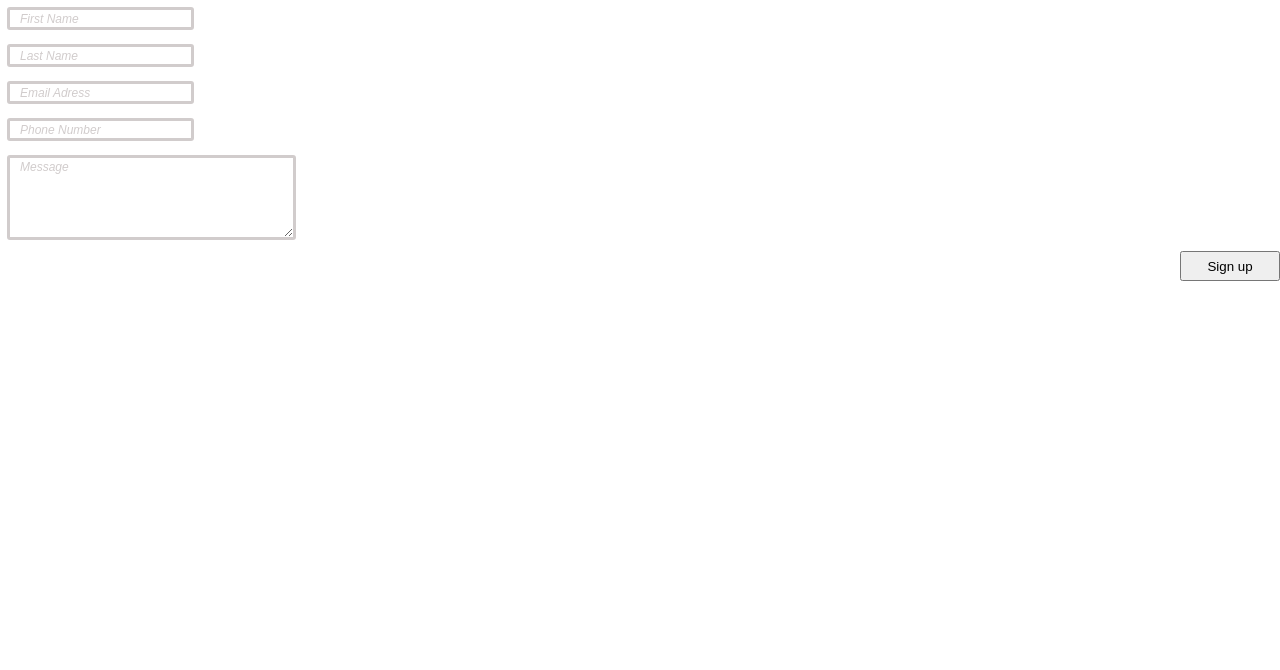
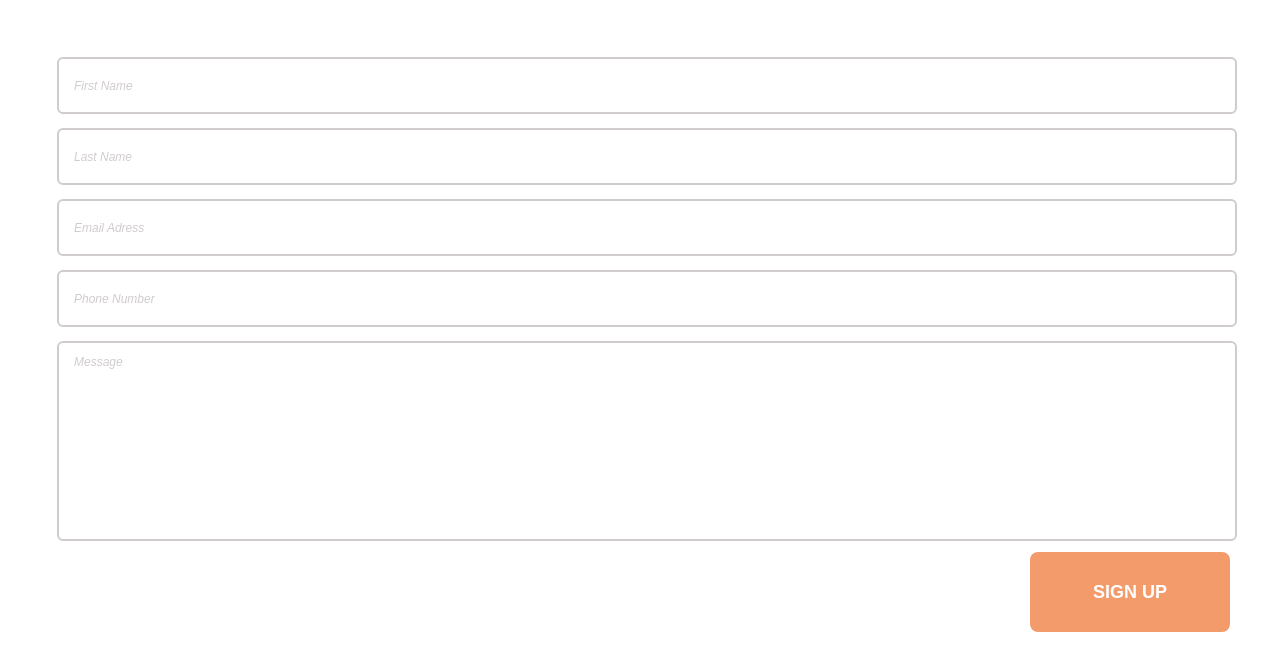
Before and after one commit to mouadelamrani/Mouad-El-Amrani-UI-Brief, a plain HTML site: page Test form/Form.html in a window 1280 px wide. Drawn offline with Linux system fonts and the light colour scheme.

Commit message:
Form Done

```diff
--- a/Test form/Style.css
+++ b/Test form/Style.css
@@ -2,44 +2,36 @@ body{
     margin: 0;
 }
 
-    .myForm{
-        /* height: auto;
-        width: auto;
-        flex-direction: column;
-        display: flex; */
-        /* margin: 50px 50px 50px 50px; */
-        /* padding: 50px 50px 50px 50px; */
-        /* background: seashell;
-        align-self: center;
-        justify-content: center; */
-
-    }
-
     .myForm div{
         /* background: rgb(226, 226, 41); */
+        margin: 50px;
     }
 
     .myForm input{
         margin: 7px;
-        border-radius: 3px;
-        border: solid;
+        border-radius: 6px;
         border-color: #D1CCCC;
         background-color: transparent;
-        text-indent: 0.5rem;
-        /* width: 100%;
-        height: 20px; */
-
+        width: 100%;
+        height: 57px;
+        padding: 12px 15px;
+        /* display: inline-block; */
+        border: 2px solid #D1CCCC;
+        box-sizing: border-box;
     }
 
     .myForm textarea{
+        display: inline-block;
+        width: 100%;
+        height: 200px;
+        border: 2px solid #D1CCCC;
+        box-sizing: border-box;
+        resize: none;
+        padding: 12px 15px;
+        margin: 7px;
+        border-radius: 6px;
+        border-color: #D1CCCC;
         background-color: transparent;
-        border: solid;
-        border-color: #D1CCCC;
-        margin: 7px;
-        border-radius: 3px;
-        /* max-width: 90%;
-        min-width: 90%; */
-        text-indent: 0.5rem;
     }
 
     .myForm ::placeholder{
@@ -50,9 +42,16 @@ body{
         color: #D1CCCC;
     }
 
-button{
+    button{
         float: right;
-        height: 30px;
-        width: 100px;
+        height: 80px;
+        width: 200px;
         padding: 0px;
+        border: none;
+        border-radius: 8px;
+        background-color: #F39B6B;
+        text-transform: uppercase;
+        font-weight: bold;
+        font-size: 18px;
+        color: white;
     }
```
